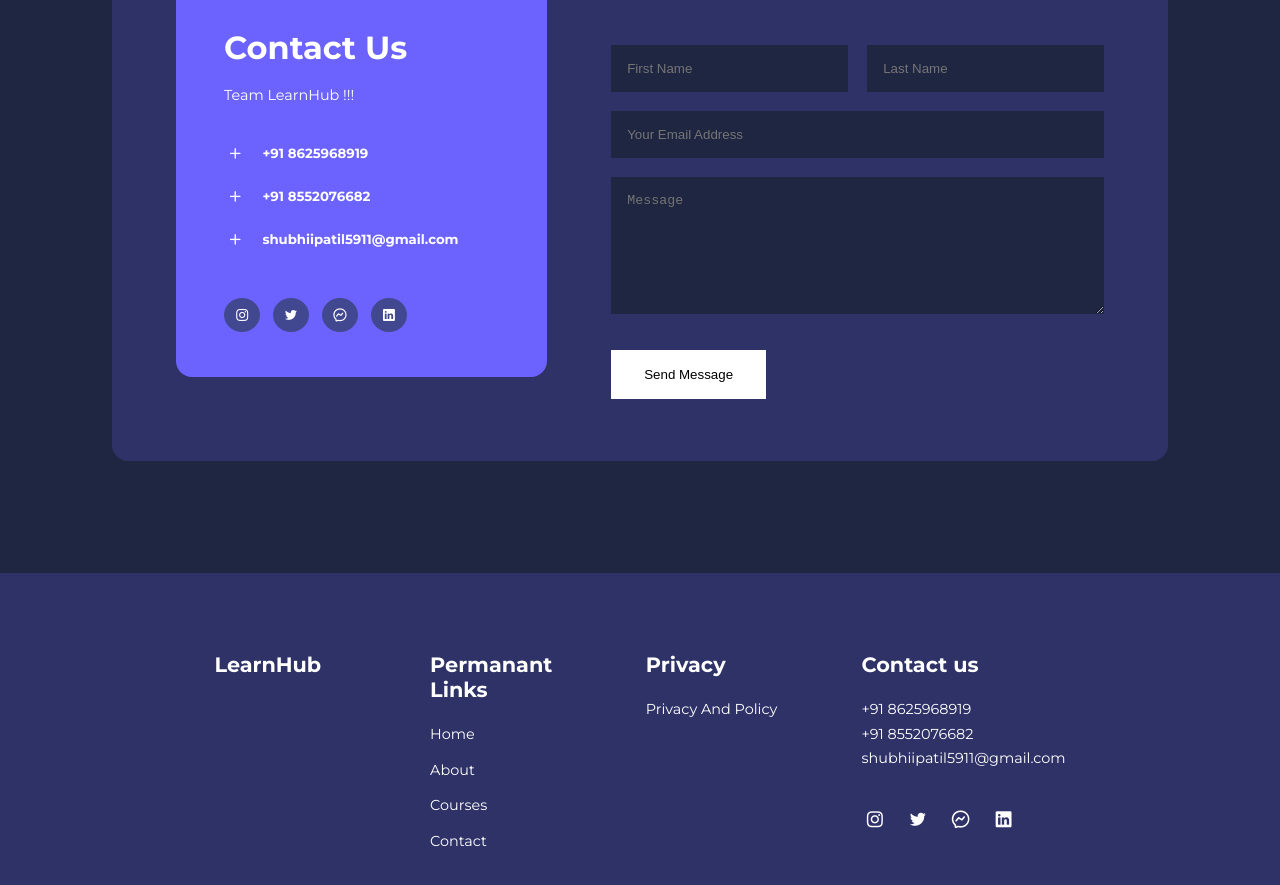
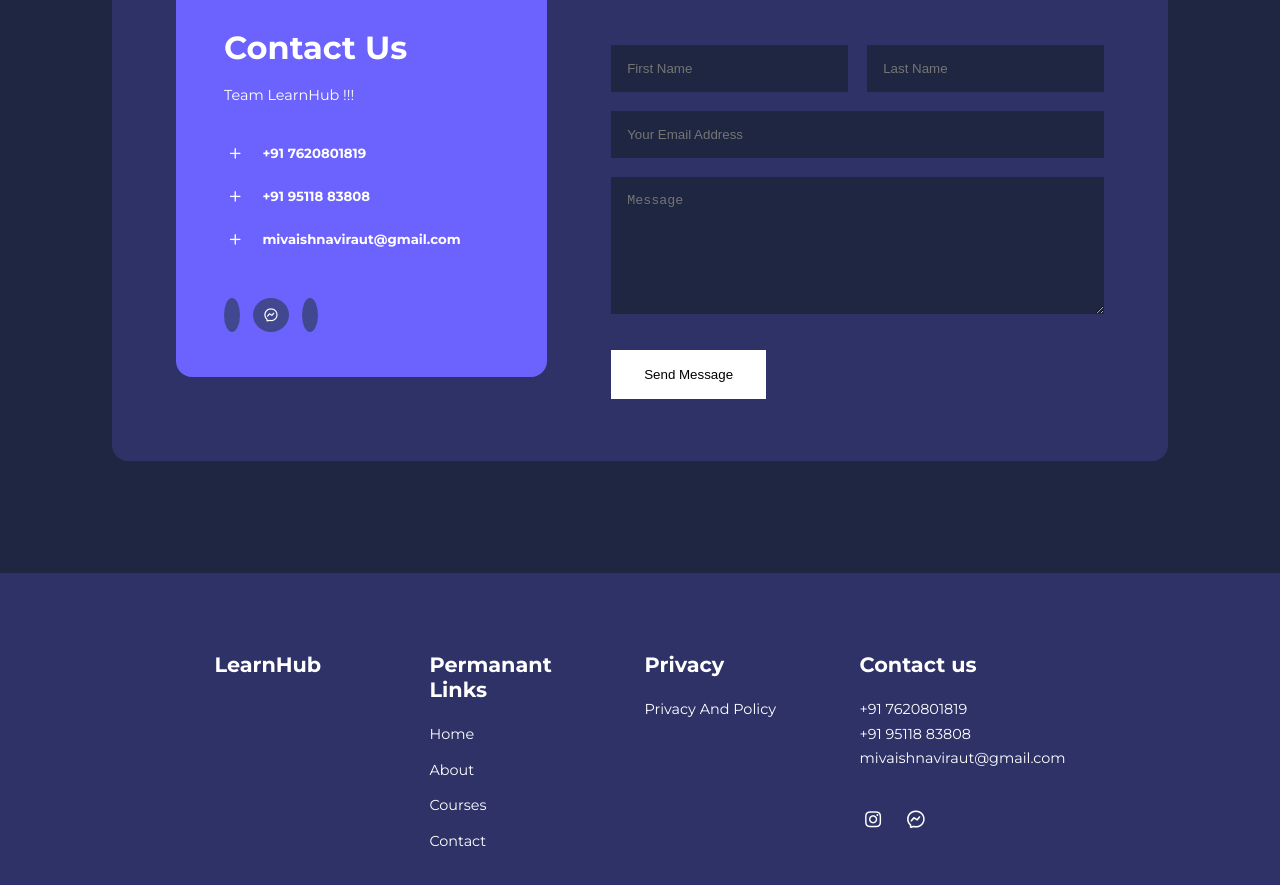
Before and after one commit to vaishnavisantoshproject/resume, a plain HTML site: page contact.html in a window 1280 px wide. Shown: the part 131-1016 px from the top of the page. Drawn offline with nearby package versions, Linux system fonts and the light colour scheme; files that its build step writes are made by us from their sources.

Commit message:
Add files via upload

```diff
--- a/contact.html
+++ b/contact.html
@@ -58,29 +58,27 @@ rel="stylesheet">
             <ul class="contact_detail">
                 <li>
                     <i class="uil uil-plus"></i>
-                    <h5>+91 8625968919</h5>
+                    <h5>+91 7620801819</h5>
                 </li>
                 <li>
                     <i class="uil uil-plus"></i>
-                    <h5>+91 8552076682</h5>
+                    <h5>+91 95118 83808</h5>
                 </li>
                 <li>
                     <i class="uil uil-plus"></i>
-                    <h5>shubhiipatil5911@gmail.com</h5>
+                    <h5>mivaishnaviraut@gmail.com</h5>
                 </li>
             </ul>
             <ul class="contact_socials">
                 <li>
-                    <a href="https://instagram.com/_shubhii_patil?igshid=MWQ2ODkyMjM="><i class="uil uil-instagram"></i></a>
+                    <a href="https://www.instagram.com/vaishnavi_santosh1609?igsh=ZThncmFkaGhsdDMy"></i></a>
                 </li>
-                <li>
-                    <a href="https://twitter.com/shubzz77"><i class="uil uil-twitter"></i></a>
-                </li>
+
                 <li>
                     <a href="#"><i class="uil uil-facebook-messenger-alt"></i></a>
                 </li>
                 <li>
-                    <a href="https://www.linkedin.com/me?trk=p_mwlite_feed_updates-secondary_nav"><i class="uil uil-linkedin"></i></a>
+                    <a href="https://www.facebook.com/vaishnavi.raut.357622?mibextid=ZbWKwL"></i></a>
                 </li>
             </ul>
         </aside>
@@ -135,24 +133,20 @@ rel="stylesheet">
     <div footer class="footer_4">
         <h4>Contact us</h4>
         <div>
-            <p>+91 8625968919</p>
-            <p>+91 8552076682</p>
-            <p>shubhiipatil5911@gmail.com</p>
+            <p>+91 7620801819</p>
+            <p>+91 95118 83808</p>
+            <p>mivaishnaviraut@gmail.com</p>
         </div>
 
     <ul class="footer_socials">
         <li>
-            <a href="https://instagram.com/_shubhii_patil?igshid=MWQ2ODkyMjM="><i class="uil uil-instagram"></i></a>
+            <a href="https://www.instagram.com/vaishnavi_santosh1609?igsh=ZThncmFkaGhsdDMy"><i class="uil uil-instagram"></i></a>
         </li>
-        <li>
-            <a href="https://twitter.com/shubzz77"><i class="uil uil-twitter"></i></a>
-        </li>
+
         <li>
             <a href="#"><i class="uil uil-facebook-messenger-alt"></i></a>
         </li>
-        <li>
-            <a href="https://www.linkedin.com/me?trk=p_mwlite_feed_updates-secondary_nav"><i class="uil uil-linkedin"></i></a>
-        </li>
+
     </ul>
     </div>
 
```
